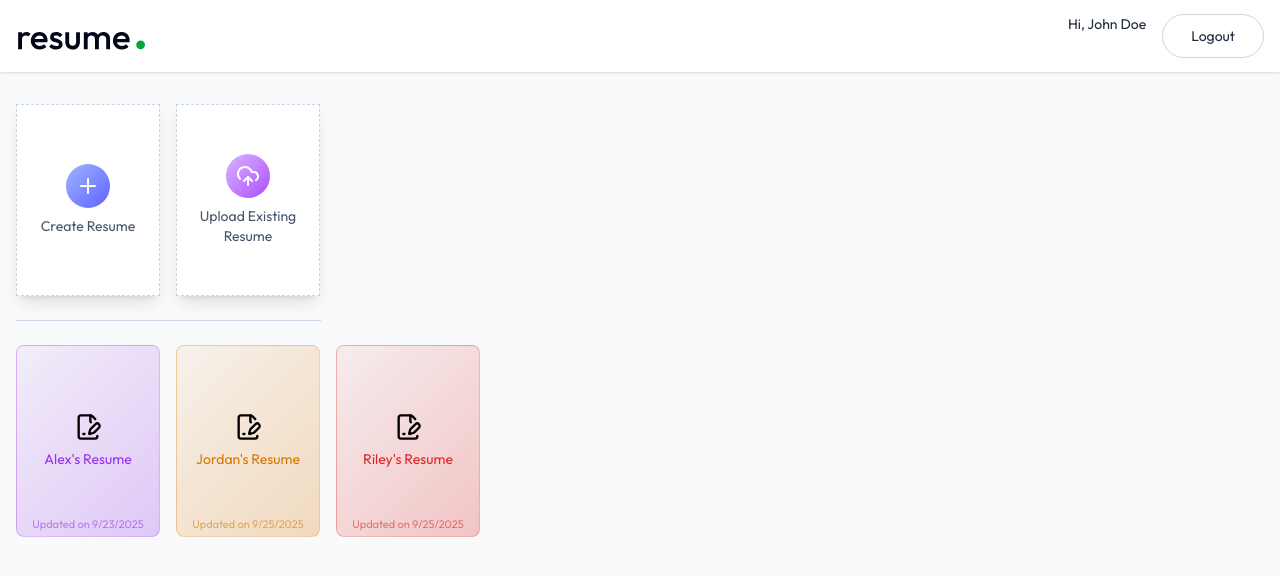
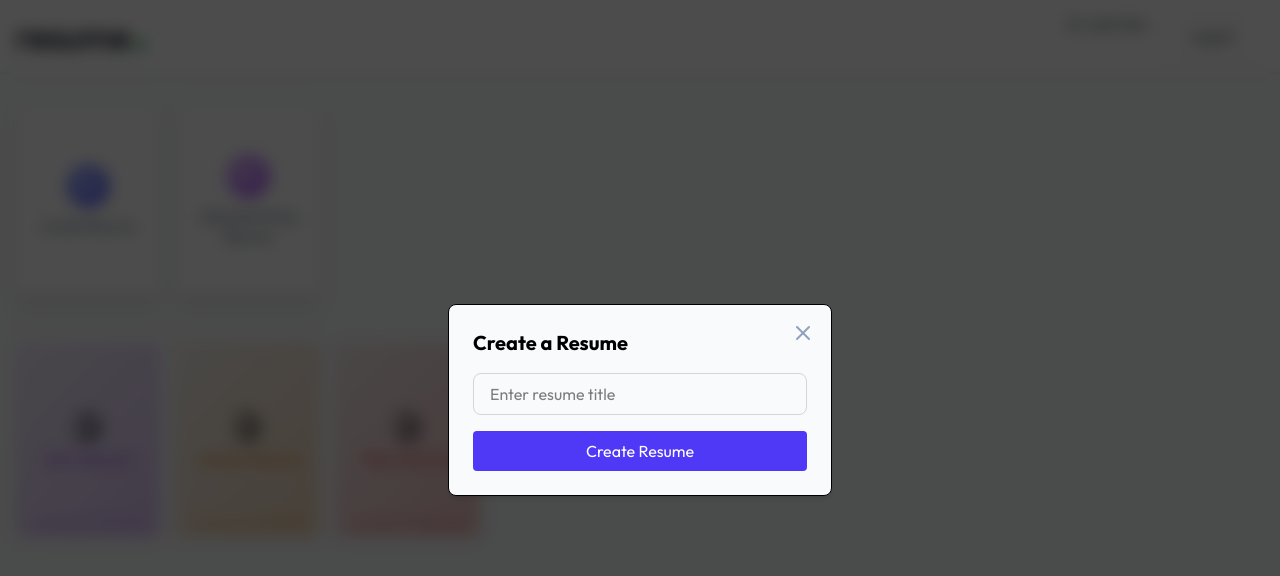
Before and after one commit to NITIKA39/AI-Resume, a React (Vite) app in the folder client/: page /app in a window 1280 px wide. Both pictures are taken after a click on the button "Create Resume". Shown: the top 576 px of the page. Built offline with nearby package versions, Linux system fonts and the light colour scheme.

Commit message:
added form section fully for title

```diff
--- a/client/src/index.css
+++ b/client/src/index.css
@@ -9,4 +9,10 @@
   button{
     @apply cursor-pointer;
   }
+  input:not([type="checkbox"]){
+    @apply outline-none focus:ring border border-gray-300 focus:ring-blue-500 focus:border-blue-500 rounded-lg;
+  }
+  textarea{
+    @apply outline-none focus:ring border border-gray-300 focus:ring-blue-500 focus:border-blue-500 rounded-lg resize-none;
+  }
 }
--- a/client/src/pages/Dashboard.jsx
+++ b/client/src/pages/Dashboard.jsx
@@ -29,7 +29,7 @@
         event.preventDefault()
         setShowCreateResume(false)
         //navigate the user to builder page so they can build resume after giving title
-
+        navigate(`/app/builder/resume123`)
     }
 
     useEffect(()=>{
@@ -41,7 +41,7 @@
                 <p className='text-2xl font-medium mb-6 bg-gradient-to-r from-slate-600 to-slate-700 bg-clip-text text-transparent sm:hidden'>Welcome, Joe Doe</p>
 
                 <div className='flex gap-4'>
-                    <button className='w-full bg-white sm:max-w-36 h-48 flex flex-col items-center justify-center rounded-1g gap-2 text-slate-600 border border-dashed border-slate-300 group hover:border-indigo-500 hover: shadow-lg ansition-all duration-300 cursor-pointer'>
+                    <button onClick={()=> setShowCreateResume(true)} className='w-full bg-white sm:max-w-36 h-48 flex flex-col items-center justify-center rounded-1g gap-2 text-slate-600 border border-dashed border-slate-300 group hover:border-indigo-500 hover: shadow-lg ansition-all duration-300 cursor-pointer'>
                         <PlusIcon className='size-11 transition-all duration-300 p-2.5 bg-gradient-to-br from-indigo-300 to-indigo-500 text-white rounded-full'/>
                         <p className="text-sm group-hover:text-indigo-600 transistion-all duration-300">Create Resume</p>
                     </button>
@@ -75,8 +75,8 @@
                 </div>
 
                 {showCreateResume && (
-                    <form onSubmit={createResume} onClick={()=> setShowCreateResume(false)} action="" className="fixed insert-0 bg-black/70 backdrop-blur bg-opacity-50 z-10 flex items-center justify-center">
-                        <div onClick={e=> e.stopPropagation()} className="relative bg-slate-50 border shadow-md rounded-lg w-full ax-w-sm p-6">
+                    <form onSubmit={createResume} onClick={()=> setShowCreateResume(false)} action="" className="fixed inset-0 bg-black/70 backdrop-blur bg-opacity-50 z-10 flex items-center justify-center">
+                        <div onClick={e=> e.stopPropagation()} className="relative bg-slate-50 border shadow-md rounded-lg w-full max-w-sm p-6">
                             <h2 className="text-xl font-bold mb-4">Create a Resume</h2>
 
                             <input type="text" placeholder="Enter resume title" className="w-full px-4 py-2 mb-4 focus:border-indigo-600 ring-indigo-600" required/>
@@ -87,6 +87,21 @@
                         </div>
                     </form>
                 )}
+
+                {showUploadRsume && (
+                    <form onSubmit={uploadResume} onClick={()=> setShowUploadResume(false)} action="" className="fixed inset-0 bg-black/70 backdrop-blur bg-opacity-50 z-10 flex items-center justify-center">
+                        <div onClick={e=> e.stopPropagation()} className="relative bg-slate-50 border shadow-md rounded-lg w-full max-w-sm p-6">
+                            <h2 className="text-xl font-bold mb-4">Upload Resume</h2>
+
+                            <input onChange={(e)=>setTitle(e.target.value)} type="text" placeholder="Enter resume title" className="w-full px-4 py-2 mb-4 focus:border-indigo-600 ring-indigo-600" required/>
+
+                            <button className="w-full py-2 bg-indigo-600 text-white rounded hover:b-indigo-700 transition-colors">Create Resume</button>
+
+                            <XIcon className="absolute top-4 right-4 text-slate-400 hover:text-slate-600 cursor-pointer transition-colors" onClick={()=> {setShowCreateResume(false); setTitle('')}}/>
+                        </div>
+                    </form>
+                )
+                }
             </div>
         </div>
     )
```
